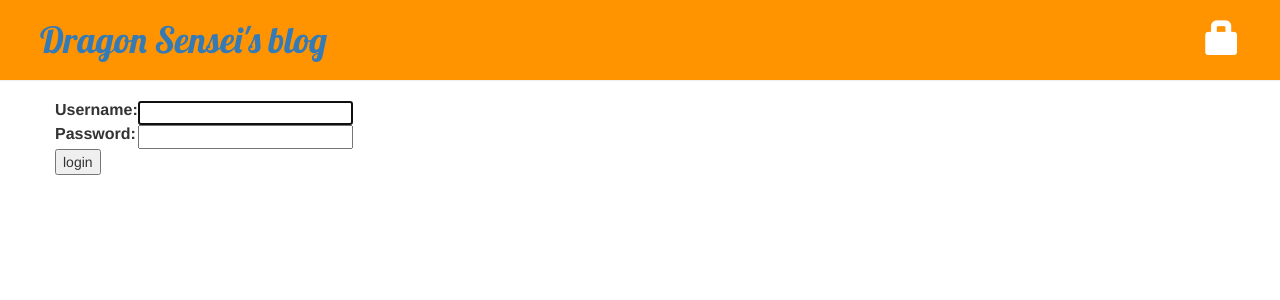
After one commit to lavidal/toy-blog, a Django app: page /accounts/login/ in a window 1280 px wide. The commit adds this page. Shown: the top 300 px of the page. Run offline with Django 3.2, Linux system fonts and the light colour scheme; some libraries are stand-ins or nearby versions.

Commit message:
Added 2 freatures: 1. drafts 2. secure my site using authentication login/logout.

```diff
--- a/blog/templates/blog/base.html
+++ b/blog/templates/blog/base.html
@@ -1,7 +1,7 @@
 {% load staticfiles %}
 <html>
     <head>
-        <title>Django Boys blog</title>
+        <title>Dragon Sensei's blog</title>
 
         <link rel="stylesheet" href="//maxcdn.bootstrapcdn.com/bootstrap/3.2.0/css/bootstrap.min.css">
         <link rel="stylesheet" href="//maxcdn.bootstrapcdn.com/bootstrap/3.2.0/css/bootstrap-theme.min.css">
@@ -14,9 +14,13 @@
         <div>
             <h1 class="page-header">
                 {% if user.is_authenticated %}
+                    <a href="{% url 'post_draft_list' %}" class="top-menu"><span class="glyphicon glyphicon-edit"></span></a>
                     <a href="{% url 'post_new' %}" class="top-menu"><span class="glyphicon glyphicon-plus"></span></a>
+                    <p class="top-menu">Hello {{ user.username }} <small>(<a href="{% url 'logout' %}">Log out</a>)</small></p>
+                {% else %}
+                    <a href="{% url 'login' %}" class="top-menu"><span class="glyphicon glyphicon-lock"></span></a>
                 {% endif %}
-                <a href="/">Django Boys Blog</a>
+                <a href="/">Dragon Sensei's blog</a>
             </h1>
         </div>
 
--- a/blog/templates/blog/post_detail.html
+++ b/blog/templates/blog/post_detail.html
@@ -6,8 +6,11 @@
             <div class="date">
                 {{ post.published_date }}
             </div>
+        {% else %}
+            <a class="btn btn-default" href="{% url 'post_publish' pk=post.pk %}">Publish</a>
         {% endif %}
         <a class="btn btn-default" href="{% url 'post_edit' pk=post.pk %}"><span class="glyphicon glyphicon-pencil"></span></a>
+        <a class="btn btn-default" href="{% url 'post_remove' pk=post.pk %}"><span class="glyphicon glyphicon-remove"></span></a>
         <h1>{{ post.title }}</h1>
         <p>{{ post.text|linebreaksbr }}</p>
     </div>
--- /dev/null
+++ b/blog/templates/registration/login.html
@@ -0,0 +1,24 @@
+{% extends "blog/base.html" %}
+
+{% block content %}
+    {% if form.errors %}
+        <p>Your username and password didn't match. Please try again.</p>
+    {% endif %}
+
+    <form method="post" action="{% url 'login' %}">
+    {% csrf_token %}
+        <table>
+        <tr>
+            <td>{{ form.username.label_tag }}</td>
+            <td>{{ form.username }}</td>
+        </tr>
+        <tr>
+            <td>{{ form.password.label_tag }}</td>
+            <td>{{ form.password }}</td>
+        </tr>
+        </table>
+
+        <input type="submit" value="login" />
+        <input type="hidden" name="next" value="{{ next }}" />
+    </form>
+{% endblock %}
--- a/blog/urls.py
+++ b/blog/urls.py
@@ -6,4 +6,7 @@ urlpatterns = [
     url(r'^post/(?P<pk>[0-9]+)/$', views.post_detail, name='post_detail'),
     url(r'^post/new/$', views.post_new, name='post_new'),
     url(r'^post/(?P<pk>[0-9]+)/edit/$', views.post_edit, name='post_edit'),
+    url('drafts/', views.post_draft_list, name='post_draft_list'),
+    url(r'^post_publish/(?P<pk>[0-9]+)/$', views.post_publish, name='post_publish'),
+    url(r'^post/(?P<pk>[0-9]+)/remove/$', views.post_remove, name='post_remove'),
 ]
--- a/mysite/settings.py
+++ b/mysite/settings.py
@@ -104,3 +104,6 @@ USE_TZ = True
 
 STATIC_URL = '/static/'
 STATIC_ROOT = os.path.join(BASE_DIR, 'static')
+
+LOGIN_REDIRECT_URL = '/'
+LOGOUT_REDIRECT_URL = '/'
--- a/mysite/urls.py
+++ b/mysite/urls.py
@@ -14,8 +14,13 @@ Including another URLconf
 """
 from django.conf.urls import include, url
 from django.contrib import admin
+from django.contrib.auth import views
+from . import settings
 
 urlpatterns = [
     url(r'^admin/', include(admin.site.urls)),
     url(r'', include('blog.urls')),
+    url(r'^accounts/login/', views.login, name='login'),
+    # url(r'^accounts/login/$', auth_views.login, {'template_name': 'myapp/login.html'}),
+    url(r'^accounts/logout/', views.logout, {'next_page': settings.LOGOUT_REDIRECT_URL}, name='logout'),
 ]
```
Also changed, not shown: blog/templates/blog/post_draft_list.html (added, +11 -0 lines), blog/views.py (+20 -2 lines).
